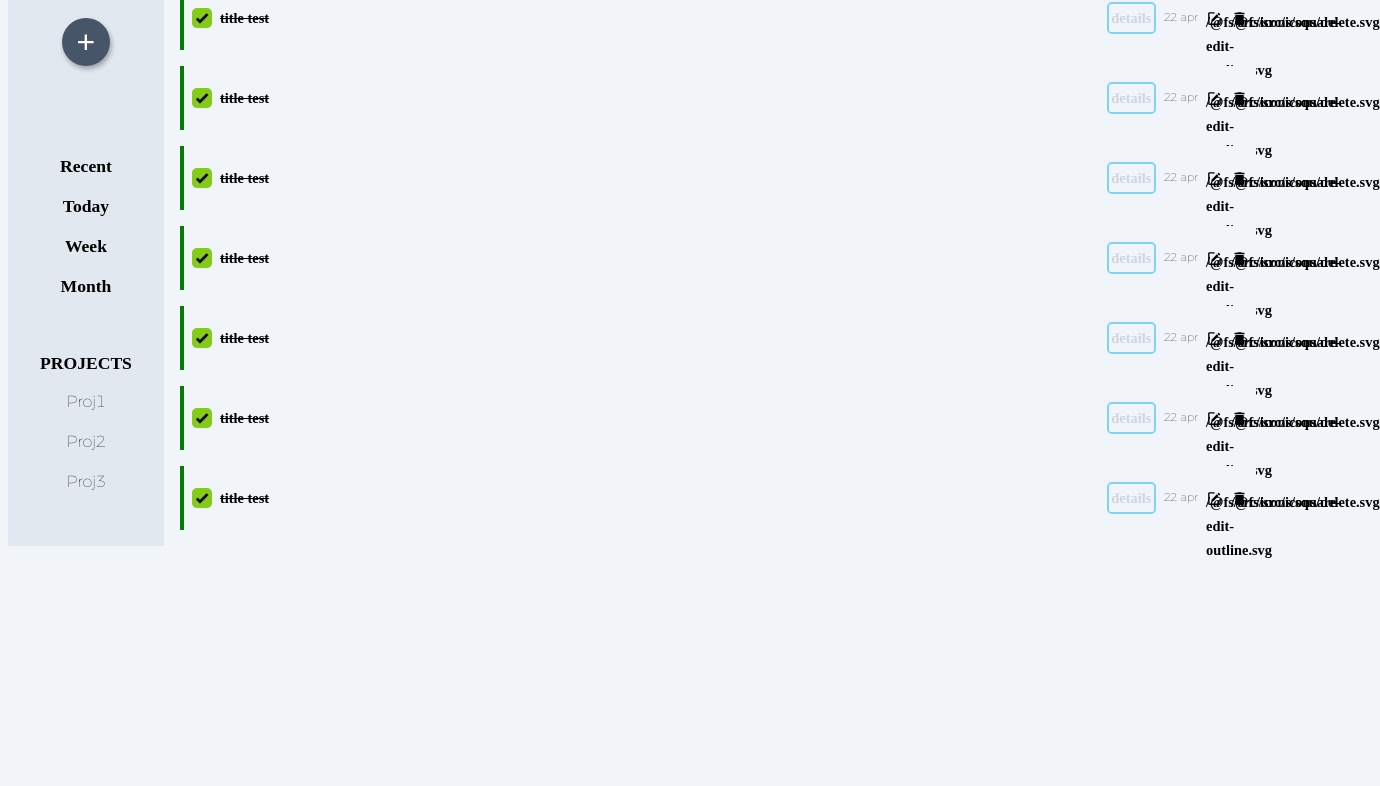
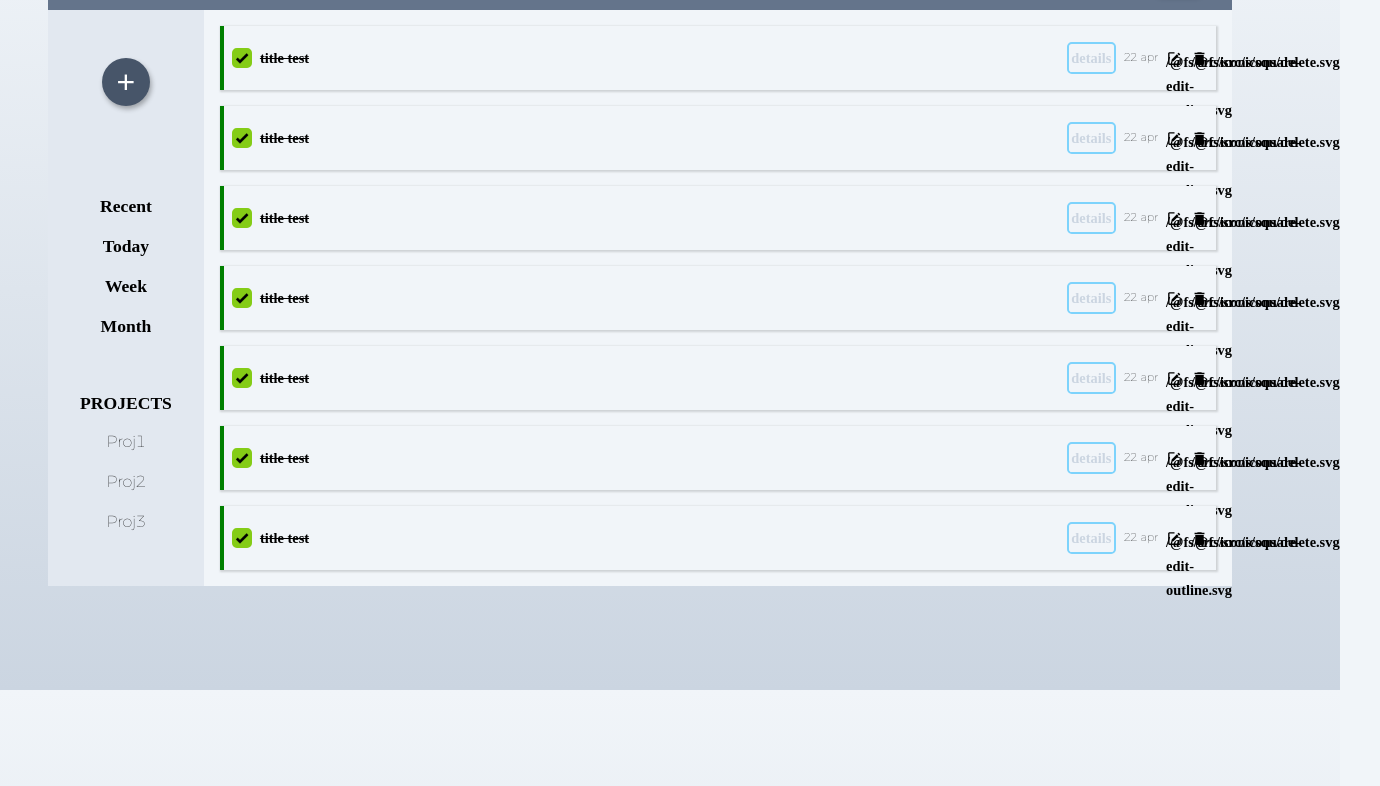
Before and after one commit to giovanniPepi/toDo, a website built with webpack: page src/index.html in a window 1280 px wide. Shown: the part 110-896 px from the top of the page, 1380 px wide, since content can reach past the window. Before the commit the page ends 800 px from the top, so only its background shows below. Built offline with nearby package versions, Linux system fonts and the light colour scheme; a web font is replaced by a local one.

Commit message:
Update box shadows for list items

```diff
--- a/src/style.css
+++ b/src/style.css
@@ -32,6 +32,7 @@
   --lime400: #A3E635;
   --lime500: #84cc16;
   --borderRadiusSmall: .3rem;
+  --megaPadding: 3rem;
   --contentPadding: 1rem;
   --subItemPadding: .5rem;
   --miniPadding: .15rem;
@@ -67,14 +68,14 @@ body {
   display:flex;
   flex-direction: column;
   background: var(--slate100);
+  padding: var(--megaPadding);
+  background-image: linear-gradient(var(--slate100), var(--slate300));
 }
 .container {
   align-self: center;
   display: grid;
   grid-template-columns: 1fr 20fr;
   grid-template-rows: 1fr;
-  padding: var(--subItemPadding);
-  max-height: 100vh;
 }
 .header {
   display: flex;
@@ -102,6 +103,7 @@ body {
   grid-column: 2/3;
   grid-row: auto;
   padding: var(--contentPadding);
+  background-color: var(--slate100);
 }
 .addBtn{
   font-size: 2rem;
@@ -149,6 +151,7 @@ body {
   align-items: center;
   gap: .5rem;
   font-size: var(--fontTask);
+  box-shadow: 1px 1px 2px 1px rgba(0, 0, 0, 0.15);
 }
 .listCheck {
   height: 1rem;
```
